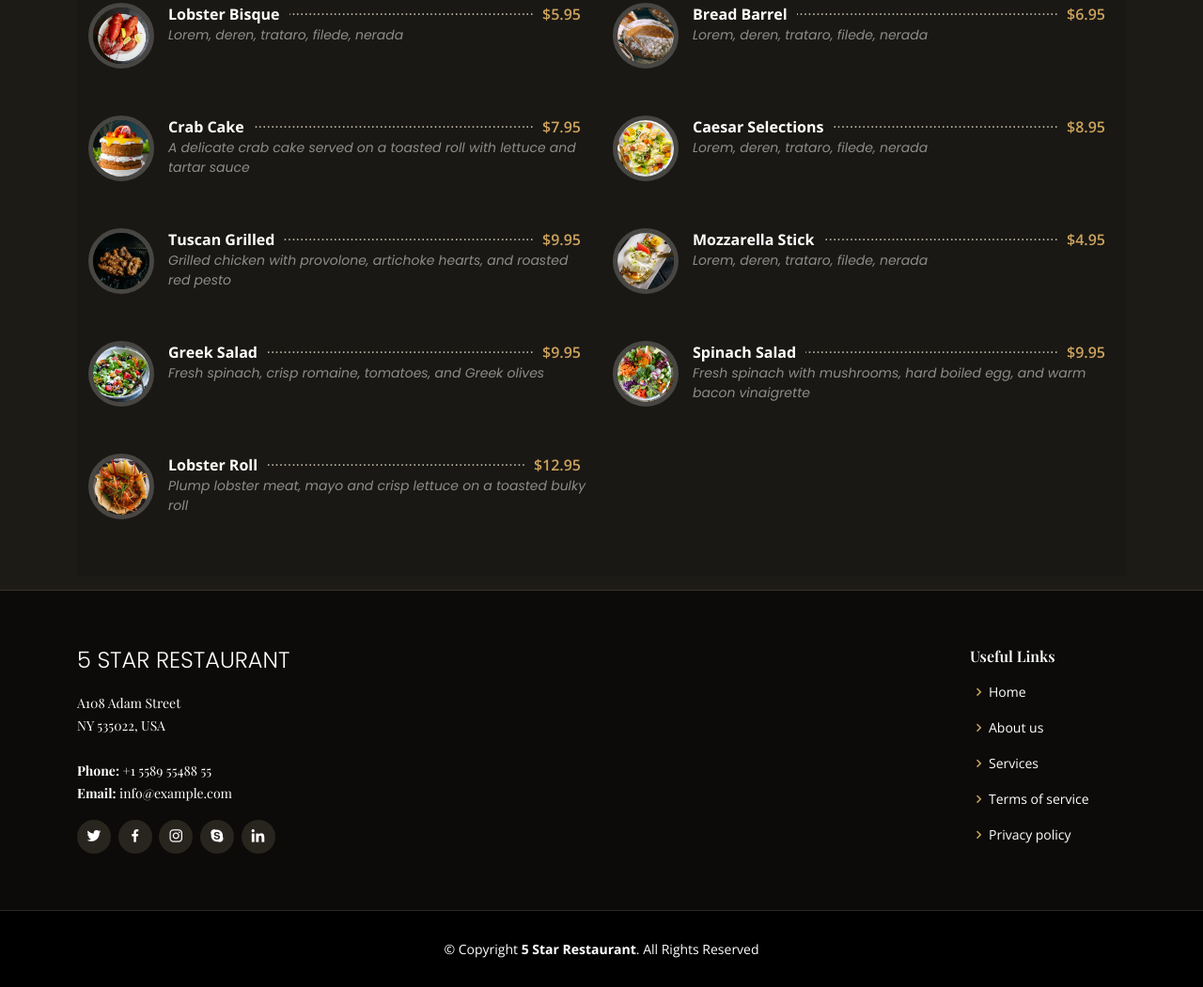
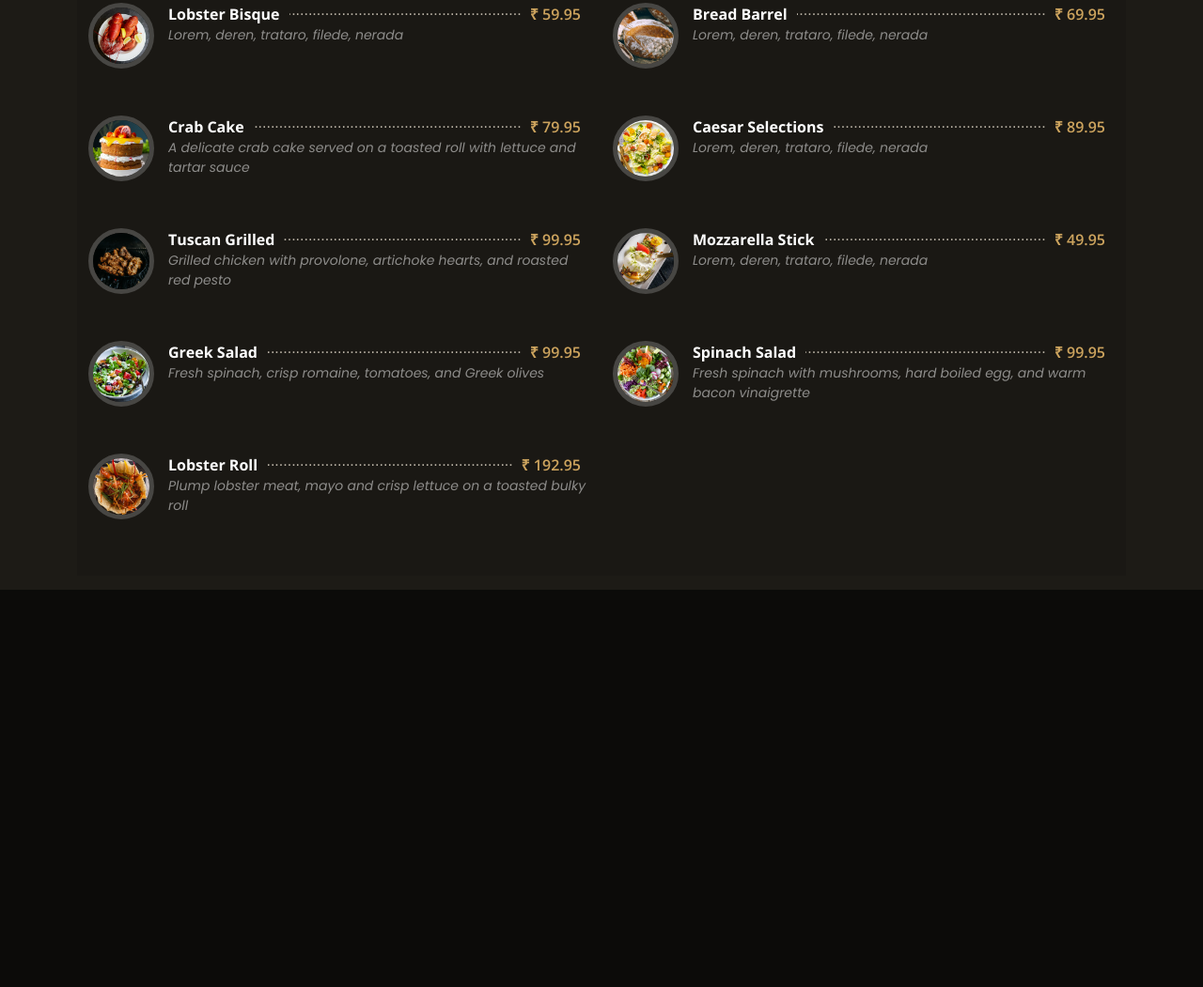
Before and after one commit to AthifSaheer/restaurantswebsite, a plain HTML site: page menu.html in a window 1280 px wide. Shown: the part 384-1435 px from the top of the page at 94% size. After the commit the page ends 1012 px from the top, so only its background shows below. Drawn offline with nearby package versions, Linux system fonts and the light colour scheme; a web font is replaced by a local one.

Commit message:
price changed and footer modified

```diff
--- a/menu.html
+++ b/menu.html
@@ -96,7 +96,7 @@
     <section class="breadcrumbs">
       <div class="container">
 
-        <section id="menu" class="menu section-bg">
+        <section id="viewmenu" class="menu section-bg">
           <div class="container" data-aos="fade-up">
 
             <div class="section-title">
@@ -120,7 +120,7 @@
               <div class="col-lg-6 menu-item filter-starters">
                 <img src="assets/img/menu/lobster-bisque.jpg" class="menu-img" alt="">
                 <div class="menu-content">
-                  <a href="#">Lobster Bisque</a><span>$5.95</span>
+                  <a href="#">Lobster Bisque</a><span>&#8377; 59.95</span>
                 </div>
                 <div class="menu-ingredients">
                   Lorem, deren, trataro, filede, nerada
@@ -130,7 +130,7 @@
               <div class="col-lg-6 menu-item filter-specialty">
                 <img src="assets/img/menu/bread-barrel.jpg" class="menu-img" alt="">
                 <div class="menu-content">
-                  <a href="#">Bread Barrel</a><span>$6.95</span>
+                  <a href="#">Bread Barrel</a><span>&#8377; 69.95</span>
                 </div>
                 <div class="menu-ingredients">
                   Lorem, deren, trataro, filede, nerada
@@ -140,7 +140,7 @@
               <div class="col-lg-6 menu-item filter-starters">
                 <img src="assets/img/menu/cake.jpg" class="menu-img" alt="">
                 <div class="menu-content">
-                  <a href="#">Crab Cake</a><span>$7.95</span>
+                  <a href="#">Crab Cake</a><span>&#8377; 79.95</span>
                 </div>
                 <div class="menu-ingredients">
                   A delicate crab cake served on a toasted roll with lettuce and tartar sauce
@@ -150,7 +150,7 @@
               <div class="col-lg-6 menu-item filter-salads">
                 <img src="assets/img/menu/caesar.jpg" class="menu-img" alt="">
                 <div class="menu-content">
-                  <a href="#">Caesar Selections</a><span>$8.95</span>
+                  <a href="#">Caesar Selections</a><span>&#8377; 89.95</span>
                 </div>
                 <div class="menu-ingredients">
                   Lorem, deren, trataro, filede, nerada
@@ -160,7 +160,7 @@
               <div class="col-lg-6 menu-item filter-specialty">
                 <img src="assets/img/menu/tuscan-grilled.jpg" class="menu-img" alt="">
                 <div class="menu-content">
-                  <a href="#">Tuscan Grilled</a><span>$9.95</span>
+                  <a href="#">Tuscan Grilled</a><span>&#8377; 99.95</span>
                 </div>
                 <div class="menu-ingredients">
                   Grilled chicken with provolone, artichoke hearts, and roasted red pesto
@@ -170,7 +170,7 @@
               <div class="col-lg-6 menu-item filter-starters">
                 <img src="assets/img/menu/mozzarella.jpg" class="menu-img" alt="">
                 <div class="menu-content">
-                  <a href="#">Mozzarella Stick</a><span>$4.95</span>
+                  <a href="#">Mozzarella Stick</a><span>&#8377; 49.95</span>
                 </div>
                 <div class="menu-ingredients">
                   Lorem, deren, trataro, filede, nerada
@@ -180,7 +180,7 @@
               <div class="col-lg-6 menu-item filter-salads">
                 <img src="assets/img/menu/greek-salad.jpg" class="menu-img" alt="">
                 <div class="menu-content">
-                  <a href="#">Greek Salad</a><span>$9.95</span>
+                  <a href="#">Greek Salad</a><span>&#8377; 99.95</span>
                 </div>
                 <div class="menu-ingredients">
                   Fresh spinach, crisp romaine, tomatoes, and Greek olives
@@ -190,7 +190,7 @@
               <div class="col-lg-6 menu-item filter-salads">
                 <img src="assets/img/menu/spinach-salad.jpg" class="menu-img" alt="">
                 <div class="menu-content">
-                  <a href="#">Spinach Salad</a><span>$9.95</span>
+                  <a href="#">Spinach Salad</a><span>&#8377; 99.95</span>
                 </div>
                 <div class="menu-ingredients">
                   Fresh spinach with mushrooms, hard boiled egg, and warm bacon vinaigrette
@@ -200,7 +200,7 @@
               <div class="col-lg-6 menu-item filter-specialty">
                 <img src="assets/img/menu/lobster-roll.jpg" class="menu-img" alt="">
                 <div class="menu-content">
-                  <a href="#">Lobster Roll</a><span>$12.95</span>
+                  <a href="#">Lobster Roll</a><span>&#8377; 192.95</span>
                 </div>
                 <div class="menu-ingredients">
                   Plump lobster meat, mayo and crisp lettuce on a toasted bulky roll
@@ -216,75 +216,6 @@
     </section>
 
   </main><!-- End #main -->
-
-  <!-- ======= Footer ======= -->
-  <footer id="footer">
-    <div class="footer-top">
-      <div class="container">
-        <div class="row">
-
-          <div class="col-lg-10 col-md-6">
-            <div class="footer-info">
-              <h3>5 Star Restaurant</h3>
-              <p>
-                A108 Adam Street <br>
-                NY 535022, USA<br><br>
-                <strong>Phone:</strong> +1 5589 55488 55<br>
-                <strong>Email:</strong> info@example.com<br>
-              </p>
-              <div class="social-links mt-3">
-                <a href="#" class="twitter"><i class="bx bxl-twitter"></i></a>
-                <a href="#" class="facebook"><i class="bx bxl-facebook"></i></a>
-                <a href="#" class="instagram"><i class="bx bxl-instagram"></i></a>
-                <a href="#" class="google-plus"><i class="bx bxl-skype"></i></a>
-                <a href="#" class="linkedin"><i class="bx bxl-linkedin"></i></a>
-              </div>
-            </div>
-          </div>
-
-          <div class="col-lg-2 col-md-6 footer-links">
-            <h4>Useful Links</h4>
-            <ul>
-              <li><i class="bx bx-chevron-right"></i> <a href="#">Home</a></li>
-              <li><i class="bx bx-chevron-right"></i> <a href="#">About us</a></li>
-              <li><i class="bx bx-chevron-right"></i> <a href="#">Services</a></li>
-              <li><i class="bx bx-chevron-right"></i> <a href="#">Terms of service</a></li>
-              <li><i class="bx bx-chevron-right"></i> <a href="#">Privacy policy</a></li>
-            </ul>
-          </div>
-
-          <!-- <div class="col-lg-3 col-md-6 footer-links">
-            <h4>Our Services</h4>
-            <ul>
-              <li><i class="bx bx-chevron-right"></i> <a href="#">Web Design</a></li>
-              <li><i class="bx bx-chevron-right"></i> <a href="#">Web Development</a></li>
-              <li><i class="bx bx-chevron-right"></i> <a href="#">Product Management</a></li>
-              <li><i class="bx bx-chevron-right"></i> <a href="#">Marketing</a></li>
-              <li><i class="bx bx-chevron-right"></i> <a href="#">Graphic Design</a></li>
-            </ul>
-          </div> -->
-
-          <!-- <div class="col-lg-4 col-md-6 footer-newsletter">
-            <h4>Our Newsletter</h4>
-            <p>Tamen quem nulla quae legam multos aute sint culpa legam noster magna</p>
-            <form action="" method="post">
-              <input type="email" name="email"><input type="submit" value="Subscribe">
-            </form>
-          </div> -->
-
-        </div>
-      </div>
-    </div>
-
-    <div class="container">
-      <div class="copyright">
-        &copy; Copyright <strong><span>5 Star Restaurant</span></strong>. All Rights Reserved
-      </div>
-      <!-- <div class="credits">
-       Designed by <a href="https://bootstrapmade.com/">BootstrapMade</a>
-      </div> -->
-    </div>
-  </footer><!-- End Footer -->
 
   <div id="preloader"></div>
   <a href="#" class="back-to-top d-flex align-items-center justify-content-center"><i class="bi bi-arrow-up-short"></i></a>
```
Also changed, not shown: index.html (+19 -19 lines).
